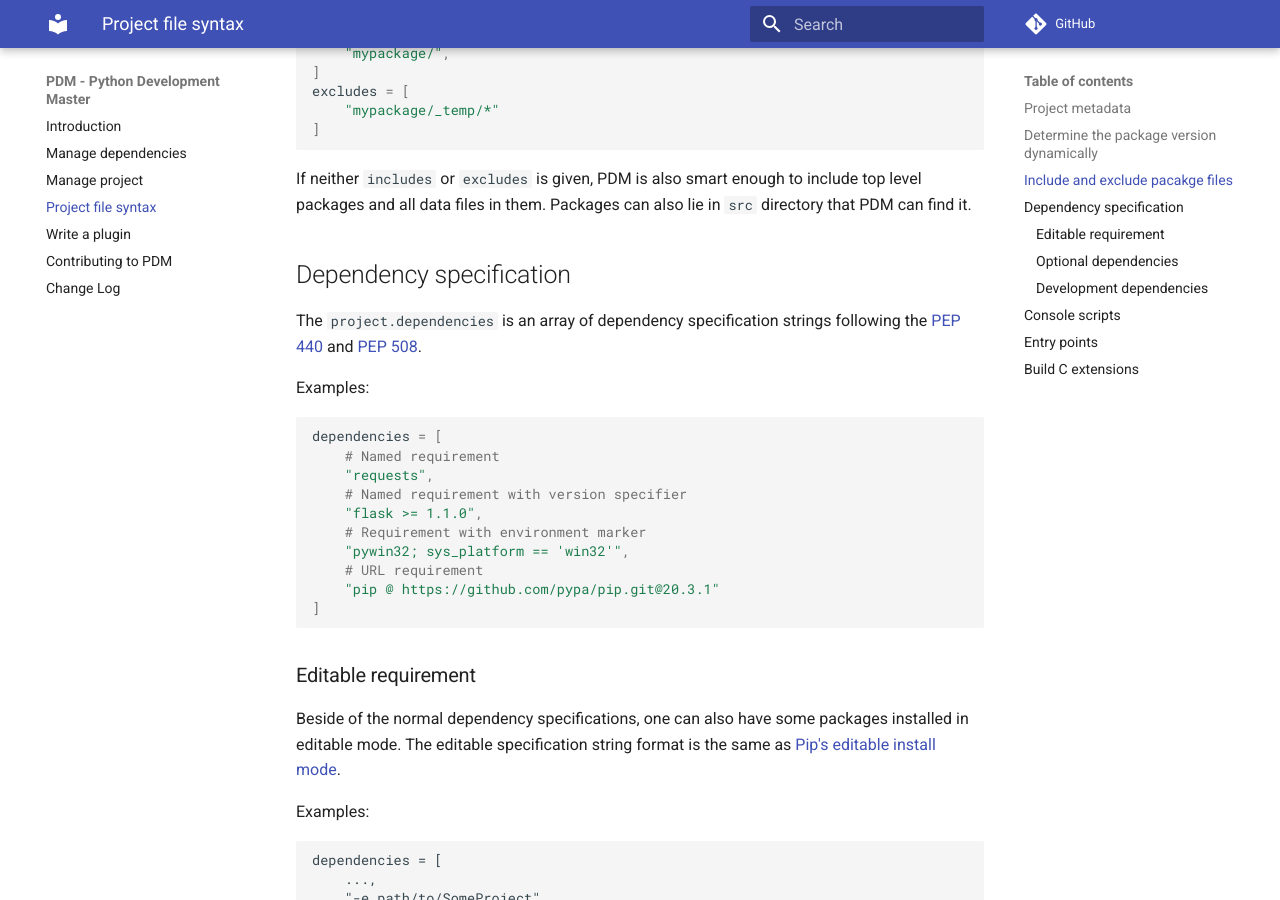
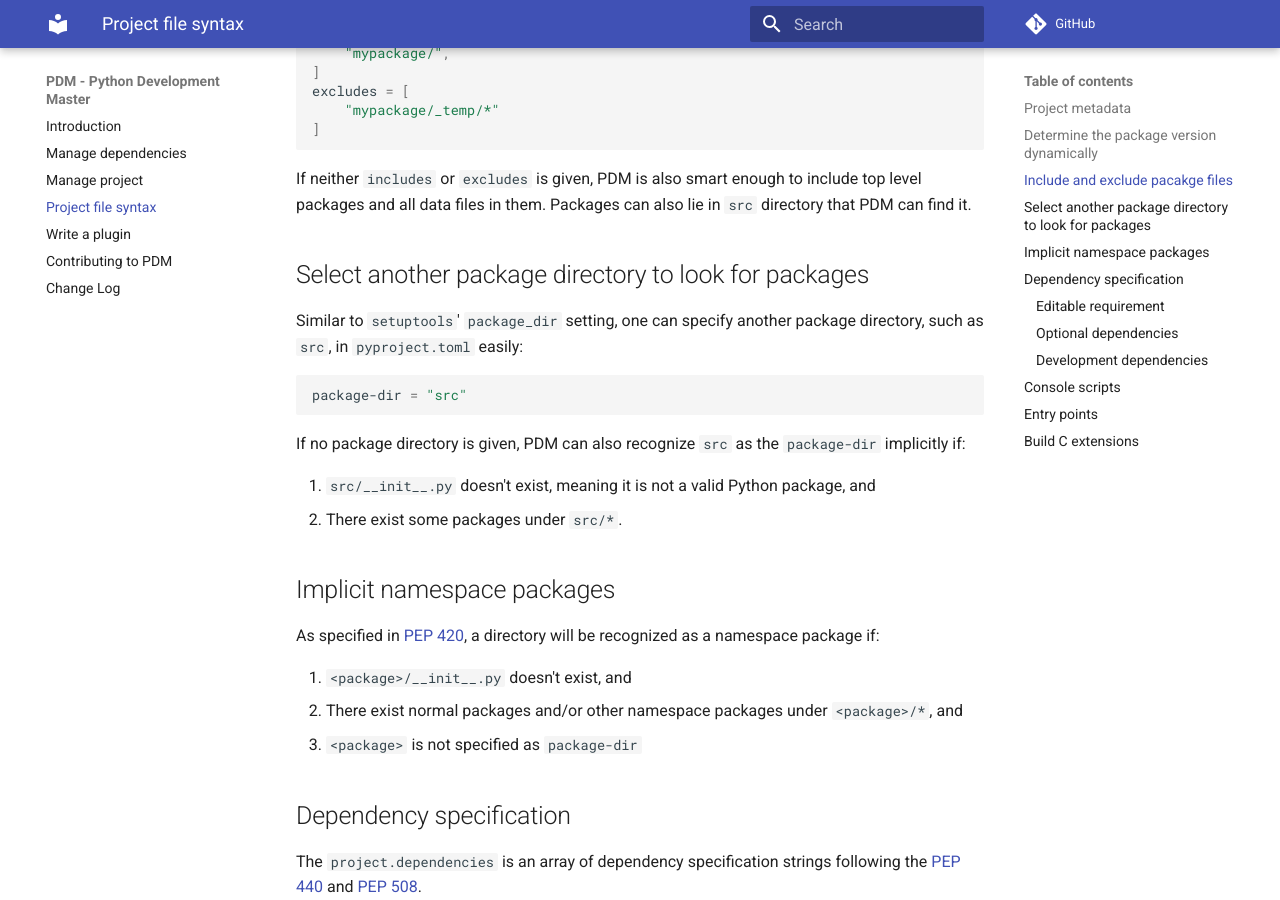
Before and after one commit to ChrisSanderser/pd-ms, an MkDocs documentation site: the page built from docs/docs/pyproject.md, in a window 1280 px wide and 900 px high, scrolled down 900 px. Built offline with MkDocs 1.6.1 and Material for MkDocs 9.7.7, drawn with Linux system fonts in a browser that asks for light colours; comment, search, counter and statistics services are not loaded.

Commit message:
Add doc about namespace packages and package-dir

````diff
--- a/docs/docs/pyproject.md
+++ b/docs/docs/pyproject.md
@@ -41,6 +41,27 @@ excludes = [
 
 If neither `includes` or `excludes` is given, PDM is also smart enough to include top level packages and all data files in them.
 Packages can also lie in `src` directory that PDM can find it.
+
+## Select another package directory to look for packages
+
+Similar to `setuptools`' `package_dir` setting, one can specify another package directory, such as `src`, in `pyproject.toml` easily:
+
+```toml
+package-dir = "src"
+```
+
+If no package directory is given, PDM can also recognize `src` as the `package-dir` implicitly if:
+
+1. `src/__init__.py` doesn't exist, meaning it is not a valid Python package, and
+2. There exist some packages under `src/*`.
+
+## Implicit namespace packages
+
+As specified in [PEP 420](https://www.python.org/dev/peps/pep-0420), a directory will be recognized as a namespace package if:
+
+1. `<package>/__init__.py` doesn't exist, and
+2. There exist normal packages and/or other namespace packages under `<package>/*`, and
+2. `<package>` is not specified as `package-dir`
 
 ## Dependency specification
 
````
Also changed, not shown: 1 other file.
